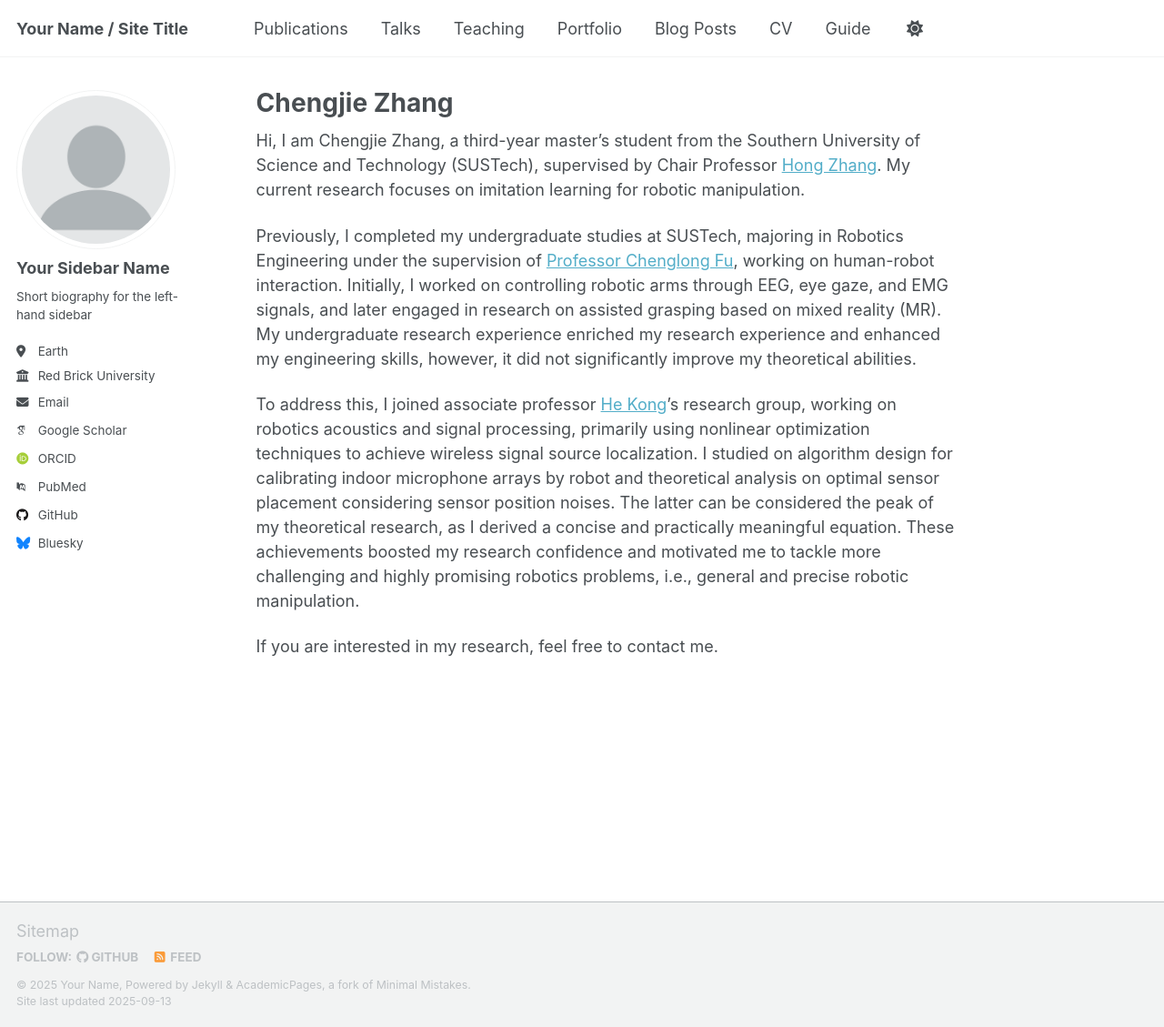
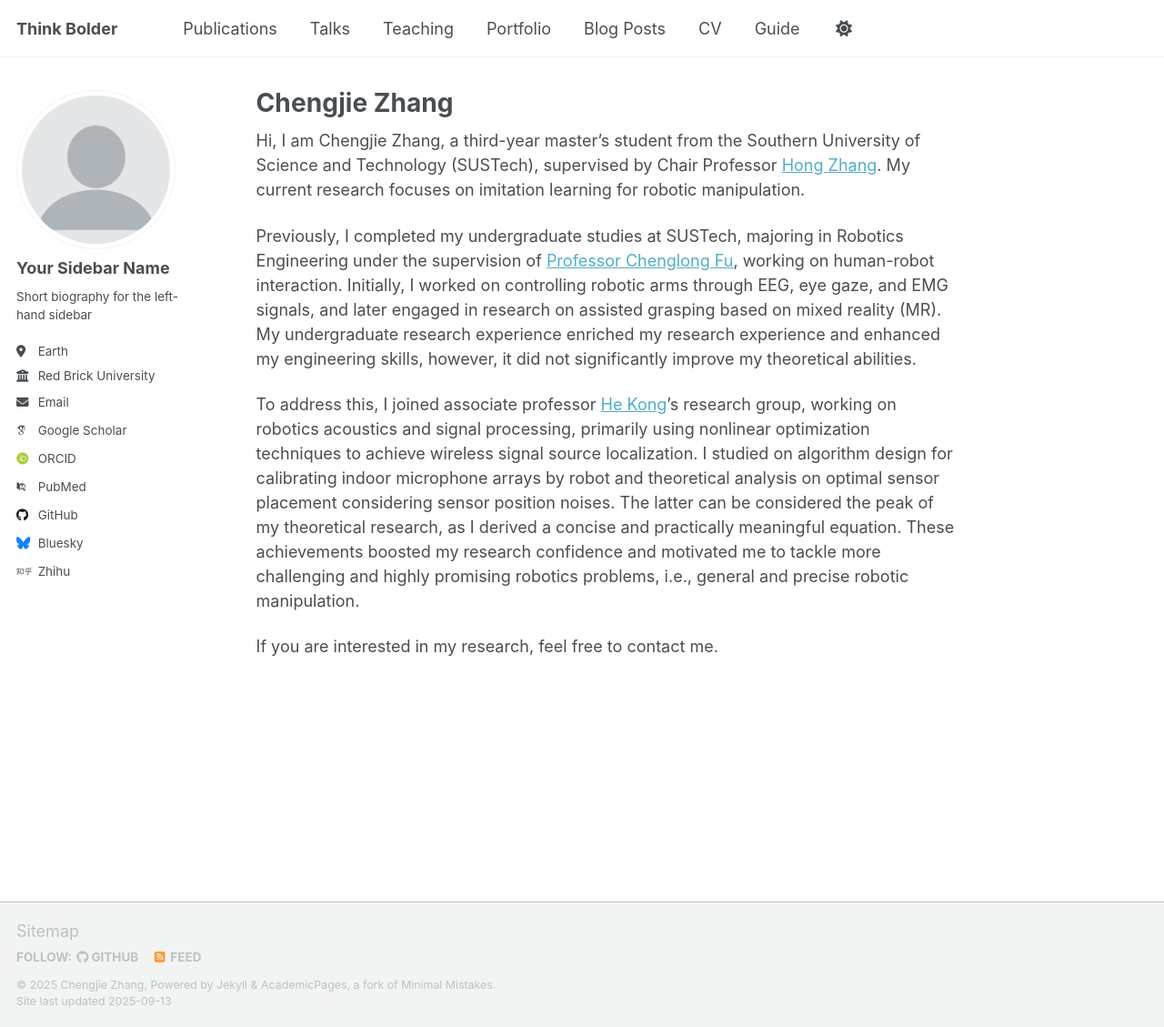
Before and after one commit to zcj808/ChengjieZhang.github.io, a Jekyll site: the page built from _pages/about.md, in a window 1280 px wide and 1129 px high. Shown: the whole window at 91% size. Built offline with Jekyll 4.4.1, drawn with Linux system fonts in a browser that asks for light colours; some web fonts are replaced; a script that is not in the unit is left out.

Commit message:
Update _config.yml

```diff
--- a/_config.yml
+++ b/_config.yml
@@ -9,10 +9,10 @@
 # Basic Site Settings
 locale                   : "en-US"
 site_theme               : "default" # Currently available options are "default", "air"
-title                    : "Your Name / Site Title"
+title                    : "Think Bolder"
 title_separator          : "-"
-name                     : &name "Your Name"
-description              : &description "Your Name's academic portfolio"   # Update this with a general description of your site, this is the default if not overridden by a page
+name                     : &name "Chengjie Zhang"
+description              : &description "An ESFP Robotic Researcher"   # Update this with a general description of your site, this is the default if not overridden by a page
 url                      : https://academicpages.github.io # The base hostname & protocol for your site e.g. "https://[your GitHub username].github.io",
                                                            # or if you already have some other page hosted on Github then use "https://[your GitHub username].github.io/[Your Repo Name]"
 baseurl                  : "" # the subpath of your site, e.g. "/blog"
@@ -35,10 +35,10 @@
   # Academic websites
   academia         : # URL
   arxiv            : # URL - Update with the correct link to your profile
-  googlescholar    : "https://scholar.google.com/citations?user=PS_CX0AAAAAJ"
+  googlescholar    : "https://scholar.google.com/citations?user=kE1pB4MAAAAJ&hl=zh-CN"
   inspire-hep      : # URL
   impactstory      : # URL
-  orcid            : "http://orcid.org/yourorcidurl"
+  orcid            : "https://orcid.org/0000-0001-7378-5054"
   semantic         : # URL
   pubmed           : "https://www.ncbi.nlm.nih.gov/pubmed/?term=john+snow"
   researchgate     : # URL
@@ -48,7 +48,7 @@
   bitbucket        : # Username - Update with your username on the site
   codepen          : # Username
   dribbble         : # Username
-  github           : "academicpages"
+  github           : "https://github.com/zcj808"
   kaggle           : # Username
   stackoverflow    : # User number or user number and name (i.e., use "1" or "1/jeff-atwood")
 
@@ -77,7 +77,7 @@
   wikipedia        : # Username
   xing             : # Username
   youtube          : # Username
-  zhihu            : # Username
+  zhihu            : "https://www.zhihu.com/people/gu-du-de-lie-jiu-80"
 
 # Publication Category - The following the list of publication categories and their headings
 publication_category:
```
